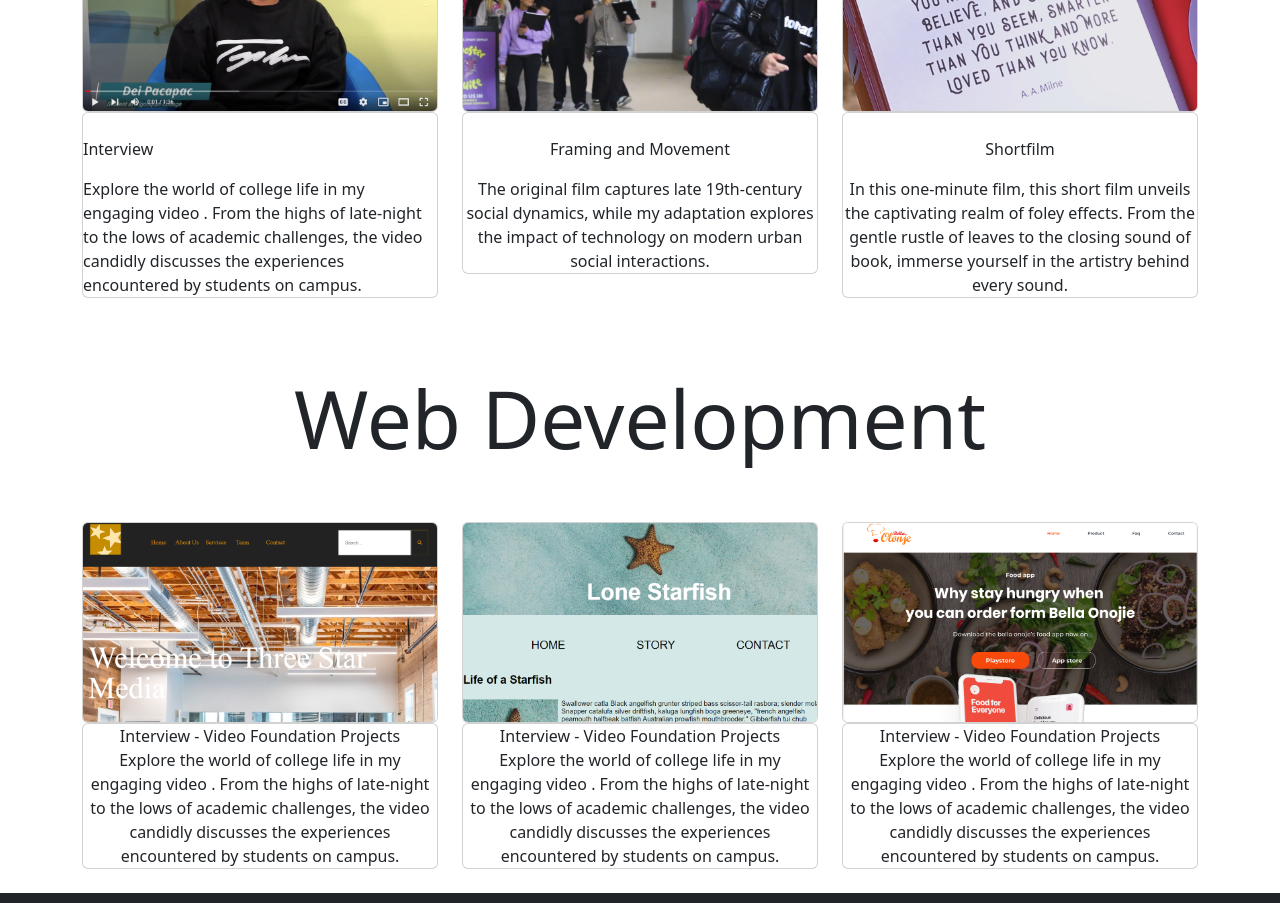
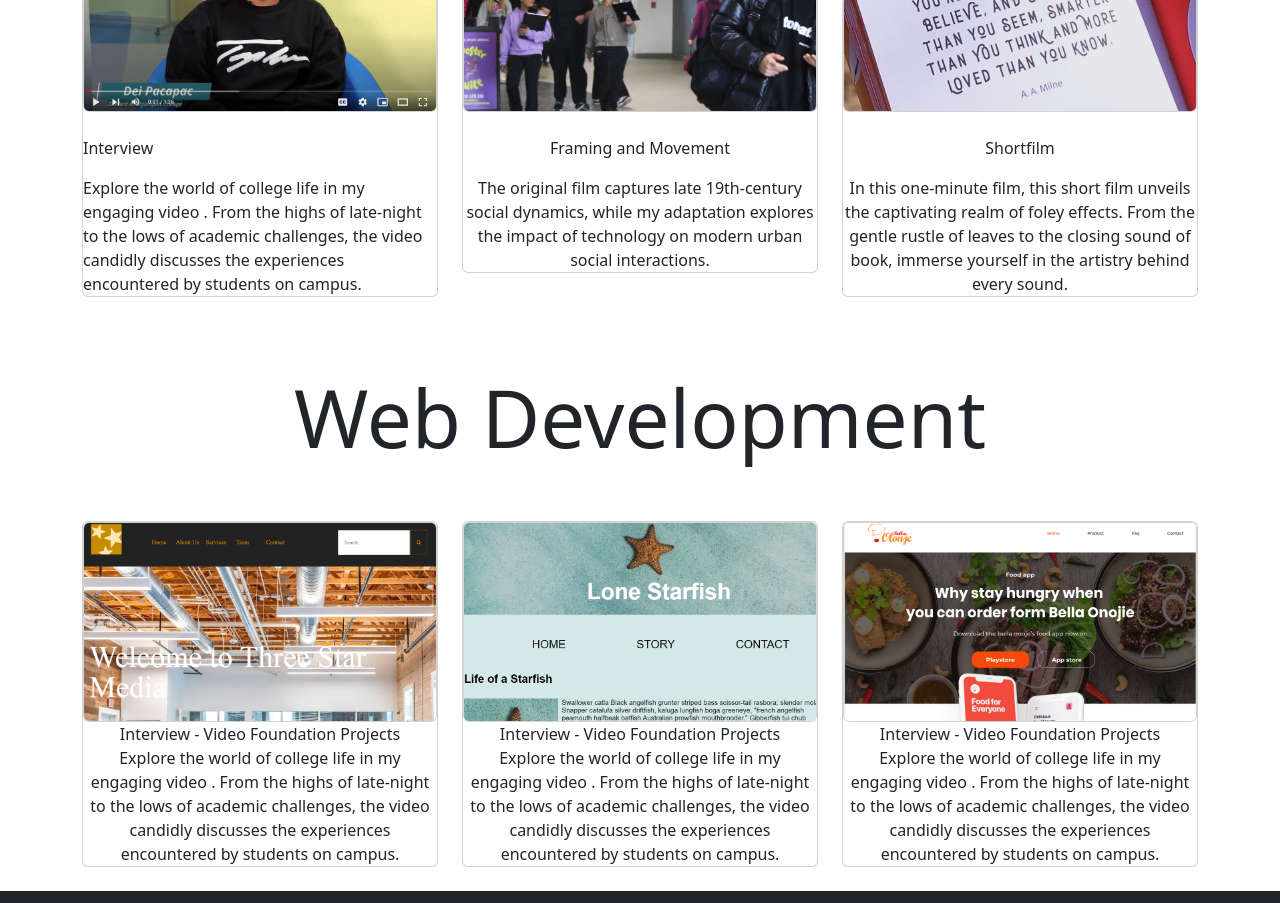
Before and after one commit to paca0010/Portfolio, a plain HTML site: page projects.html in a window 1280 px wide. Shown: the part 590-1493 px from the top of the page. Drawn offline with nearby package versions, Linux system fonts and the light colour scheme.

Commit message:
fixed the card for img and text content

```diff
--- a/projects.html
+++ b/projects.html
@@ -75,11 +75,11 @@
 
                 <div class="col-lg-4 col-sm-6 mb-4">
                     <!-- Portfolio item 1-->
-                    <div class="project-item">
+                    <div class="project-item card">
                         <a class="project-link">
                             <img class="img-fluid card" src="./images/interview.png" alt="...">
                         </a>
-                        <div class="portfolio-caption card">
+                        <div class="portfolio-caption">
                             <div class="title pb-3 pt-4">Interview</div>
                             <div class="description">Explore the world of college life in my
                                 engaging video . From the highs of late-night to the lows of academic challenges, the
@@ -90,11 +90,11 @@
 
                 <div class="col-lg-4 col-sm-6 mb-4">
                     <!-- Portfolio item 2-->
-                    <div class="project-item">
+                    <div class="project-item card">
                         <a class="project-link">
                             <img class="img-fluid card" src="./images/Framing and movement.png" alt="...">
                         </a>
-                        <div class="portfolio-caption text-center card">
+                        <div class="portfolio-caption text-center">
                             <div class="title pb-3 pt-4">Framing and Movement</div>
                             <div class="description">The original film captures late 19th-century social dynamics, while
                                 my adaptation explores the impact of technology on modern urban social interactions.
@@ -105,11 +105,11 @@
 
                 <div class="col-lg-4 col-sm-6 mb-4">
                     <!-- Portfolio item 3-->
-                    <div class="project-item">
+                    <div class="project-item card">
                         <a class="project-link">
                             <img class="img-fluid card" src="./images/shortfilm.png" alt="...">
                         </a>
-                        <div class="portfolio-caption text-center card">
+                        <div class="portfolio-caption text-center">
                             <div class="title pb-3 pt-4">Shortfilm</div>
                             <div class="description">In this one-minute film, this short film unveils the captivating
                                 realm of foley effects. From the gentle rustle of leaves to the closing sound of book,
@@ -124,11 +124,11 @@
 
                 <div class="col-lg-4 col-sm-6 mb-4">
                     <!-- Portfolio item 1-->
-                    <div class="project-item">
+                    <div class="project-item card">
                         <a class="project-link">
                             <img class="img-fluid card" src="./images/threestar.png" alt="...">
                         </a>
-                        <div class="portfolio-caption text-center card">
+                        <div class="portfolio-caption text-center">
                             <div class="title">Interview - Video Foundation Projects</div>
                             <div class="description">Explore the world of college life in my
                                 engaging video . From the highs of late-night to the lows of academic challenges, the
@@ -139,11 +139,11 @@
 
                 <div class="col-lg-4 col-sm-6 mb-4">
                     <!-- Portfolio item 2-->
-                    <div class="project-item">
+                    <div class="project-item card">
                         <a class="project-link">
                             <img class="img-fluid card" src="./images/lonestarfish.png" alt="...">
                         </a>
-                        <div class="portfolio-caption text-center card">
+                        <div class="portfolio-caption text-center">
                             <div class="title">Interview - Video Foundation Projects</div>
                             <div class="description">Explore the world of college life in my
                                 engaging video . From the highs of late-night to the lows of academic challenges, the
@@ -154,11 +154,11 @@
 
                 <div class="col-lg-4 col-sm-6 mb-4">
                     <!-- Portfolio item 3-->
-                    <div class="project-item">
+                    <div class="project-item card">
                         <a class="project-link">
                             <img class="img-fluid card" src="./images/bellaolenje.png" alt="...">
                         </a>
-                        <div class="portfolio-caption text-center card">
+                        <div class="portfolio-caption text-center">
                             <div class="title">Interview - Video Foundation Projects</div>
                             <div class="description">Explore the world of college life in my
                                 engaging video . From the highs of late-night to the lows of academic challenges, the
```
Also changed, not shown: css/style.css (+2 -5 lines), index.html (+1 -1 lines).
